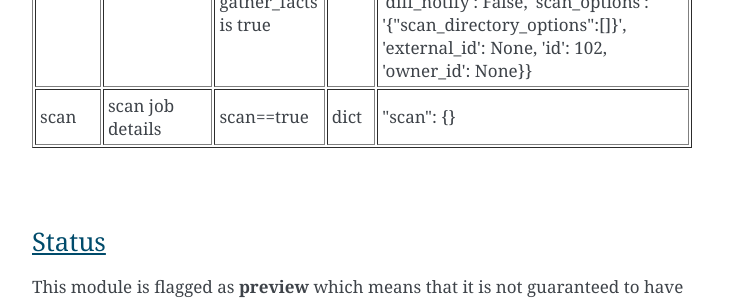
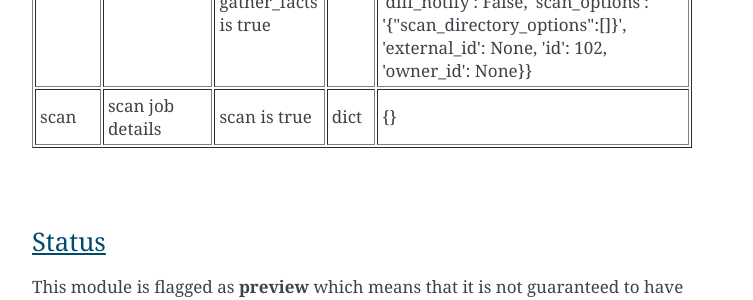
Before and after one commit to napalm255/ansible-upguard, a Sphinx documentation site: the page built from docs/upguard_node.rst, in a window 1280 px wide and 900 px high, scrolled down 4109 px. Shown: the part 282-582 px from the top of the window, without its empty margins (388-1141 px from the left). Built offline with Sphinx 7.4.7, drawn with Linux system fonts in a browser that asks for light colours.

Commit message:
changed wording

```diff
--- a/docs/upguard_node.rst
+++ b/docs/upguard_node.rst
@@ -213,10 +213,9 @@ Common return values are documented here :doc:`common_return_values`, the follow
             <tr>
         <td> scan </td>
         <td> scan job details </td>
-        <td align=center> scan==true </td>
+        <td align=center> scan is true </td>
         <td align=center> dict </td>
-        <td align=center> "scan": {}
- </td>
+        <td align=center> {} </td>
     </tr>
 
     </table>
```
Also changed, not shown: 1 other file.
